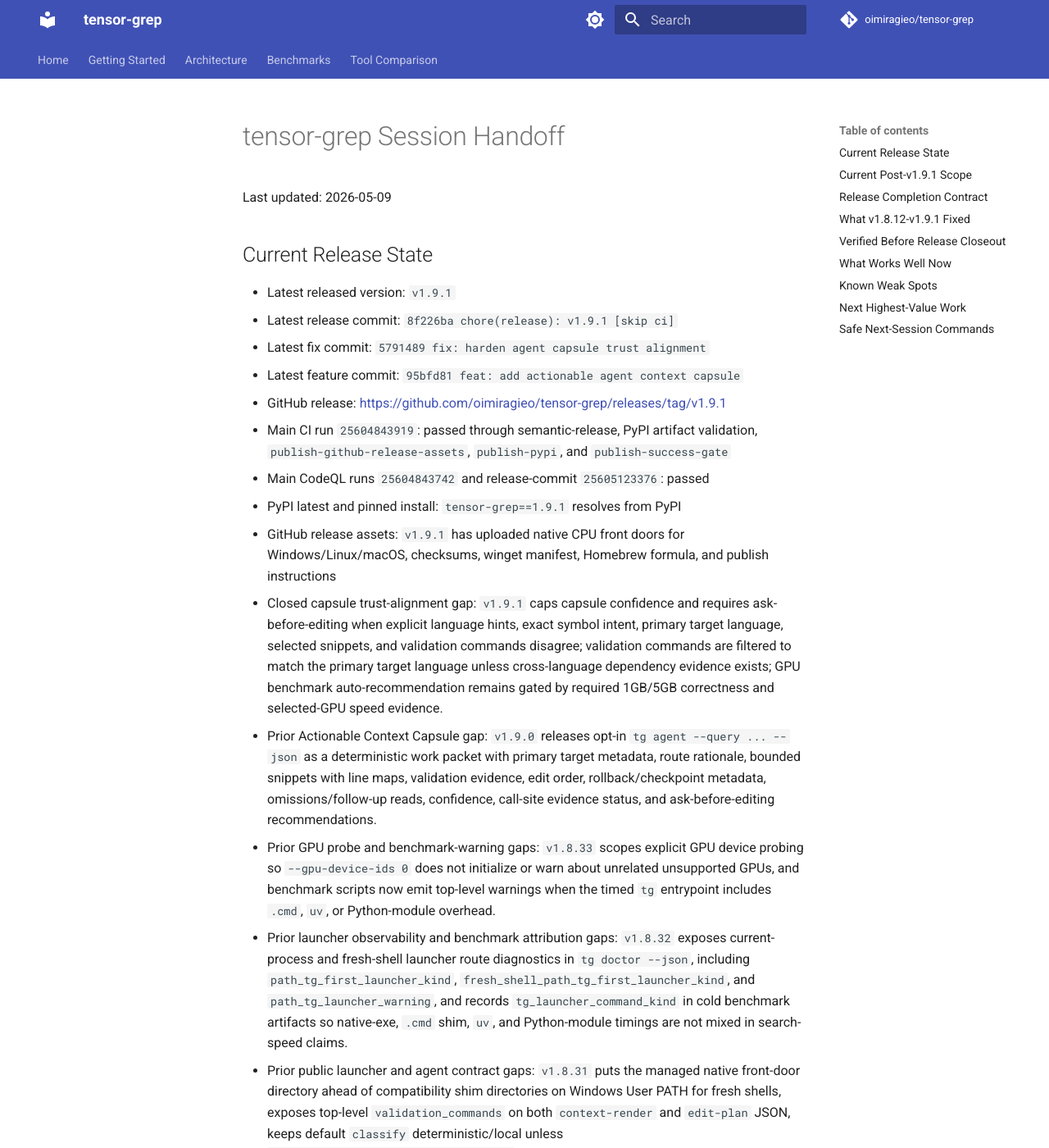
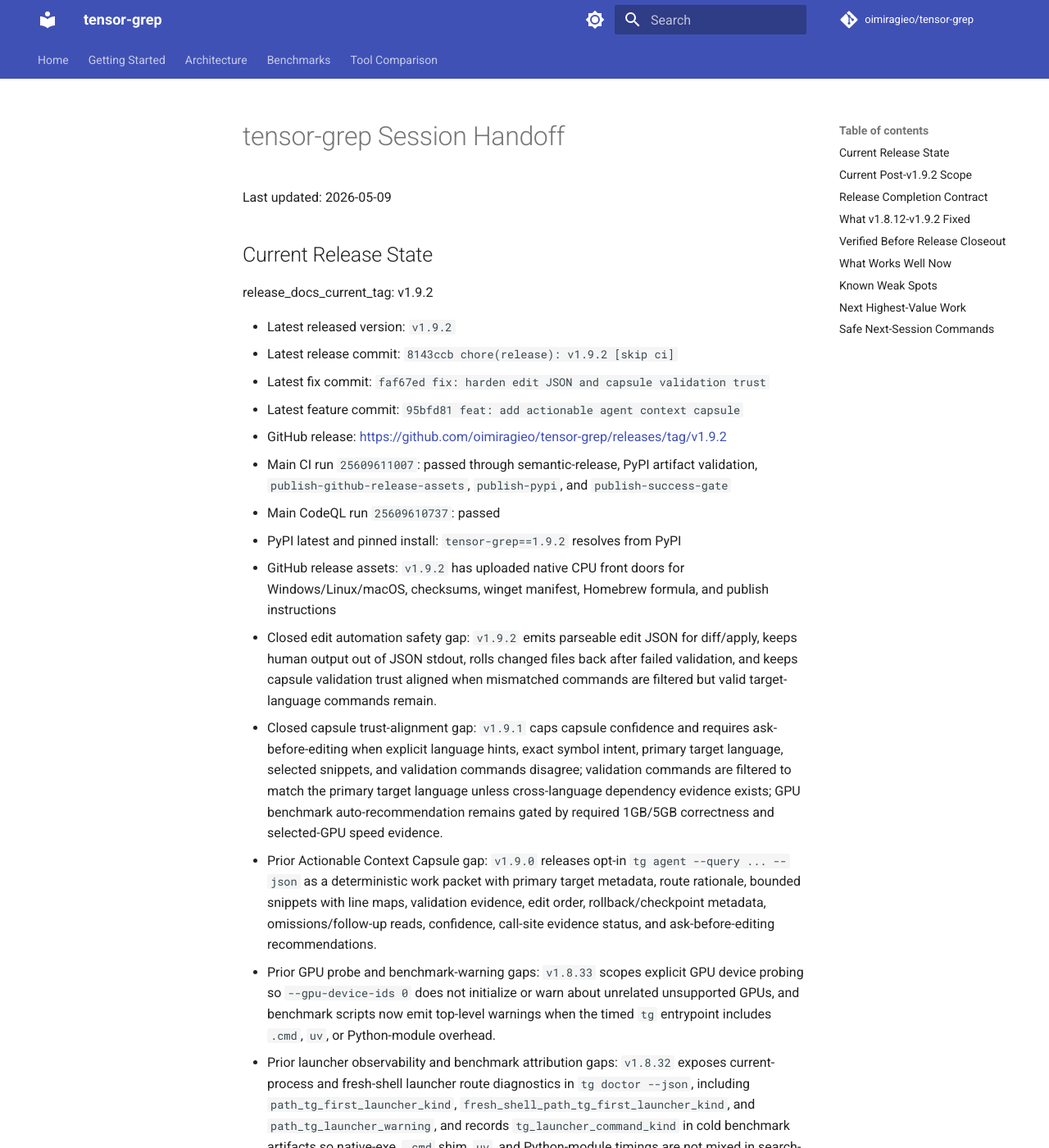
Before and after one commit to oimiragieo/tensor-grep, an MkDocs documentation site: the page built from docs/SESSION_HANDOFF.md, in a window 1280 px wide and 1400 px high. Shown: the whole window at 82% size. Built offline with MkDocs 1.6.1 and Material for MkDocs 9.7.7, drawn with Linux system fonts in a browser that asks for light colours; comment, search, counter and statistics services are not loaded; some of the changed text lies outside the part shown.

Commit message:
fix: harden agent ranking docs and validation quoting

```diff
--- a/docs/SESSION_HANDOFF.md
+++ b/docs/SESSION_HANDOFF.md
@@ -4,15 +4,18 @@
 
 ## Current Release State
 
-- Latest released version: `v1.9.1`
-- Latest release commit: `8f226ba chore(release): v1.9.1 [skip ci]`
-- Latest fix commit: `5791489 fix: harden agent capsule trust alignment`
+release_docs_current_tag: v1.9.2
+
+- Latest released version: `v1.9.2`
+- Latest release commit: `8143ccb chore(release): v1.9.2 [skip ci]`
+- Latest fix commit: `faf67ed fix: harden edit JSON and capsule validation trust`
 - Latest feature commit: `95bfd81 feat: add actionable agent context capsule`
-- GitHub release: <https://github.com/oimiragieo/tensor-grep/releases/tag/v1.9.1>
-- Main CI run `25604843919`: passed through semantic-release, PyPI artifact validation, `publish-github-release-assets`, `publish-pypi`, and `publish-success-gate`
-- Main CodeQL runs `25604843742` and release-commit `25605123376`: passed
-- PyPI latest and pinned install: `tensor-grep==1.9.1` resolves from PyPI
-- GitHub release assets: `v1.9.1` has uploaded native CPU front doors for Windows/Linux/macOS, checksums, winget manifest, Homebrew formula, and publish instructions
+- GitHub release: <https://github.com/oimiragieo/tensor-grep/releases/tag/v1.9.2>
+- Main CI run `25609611007`: passed through semantic-release, PyPI artifact validation, `publish-github-release-assets`, `publish-pypi`, and `publish-success-gate`
+- Main CodeQL run `25609610737`: passed
+- PyPI latest and pinned install: `tensor-grep==1.9.2` resolves from PyPI
+- GitHub release assets: `v1.9.2` has uploaded native CPU front doors for Windows/Linux/macOS, checksums, winget manifest, Homebrew formula, and publish instructions
+- Closed edit automation safety gap: `v1.9.2` emits parseable edit JSON for diff/apply, keeps human output out of JSON stdout, rolls changed files back after failed validation, and keeps capsule validation trust aligned when mismatched commands are filtered but valid target-language commands remain.
 - Closed capsule trust-alignment gap: `v1.9.1` caps capsule confidence and requires ask-before-editing when explicit language hints, exact symbol intent, primary target language, selected snippets, and validation commands disagree; validation commands are filtered to match the primary target language unless cross-language dependency evidence exists; GPU benchmark auto-recommendation remains gated by required 1GB/5GB correctness and selected-GPU speed evidence.
 - Prior Actionable Context Capsule gap: `v1.9.0` releases opt-in `tg agent --query ... --json` as a deterministic work packet with primary target metadata, route rationale, bounded snippets with line maps, validation evidence, edit order, rollback/checkpoint metadata, omissions/follow-up reads, confidence, call-site evidence status, and ask-before-editing recommendations.
 - Prior GPU probe and benchmark-warning gaps: `v1.8.33` scopes explicit GPU device probing so `--gpu-device-ids 0` does not initialize or warn about unrelated unsupported GPUs, and benchmark scripts now emit top-level warnings when the timed `tg` entrypoint includes `.cmd`, `uv`, or Python-module overhead.
@@ -20,9 +23,9 @@
 - Prior public launcher and agent contract gaps: `v1.8.31` puts the managed native front-door directory ahead of compatibility shim directories on Windows User PATH for fresh shells, exposes top-level `validation_commands` on both `context-render` and `edit-plan` JSON, keeps default `classify` deterministic/local unless `TENSOR_GREP_CLASSIFY_PROVIDER=cybert` opts into CyBERT/Triton, and extends GPU benchmark scale/correctness gates to 1GB/5GB rows.
 - Prior Windows `.cmd` quoted-pattern gap: `v1.8.30` preserves quoted multi-word no-match patterns from `cmd.exe`, direct `tg.cmd`, and Python `subprocess.run([...])` instead of splitting them into shorter false-positive searches plus bogus paths.
 - Prior native-front-door CLI parity gap: `v1.8.29` accepts or intentionally sidecar-routes `tg search --files`, `tg search --multiline` / `-U`, `tg search --null`, `tg run -r`, and `tg classify --format json`; `classify` falls back before expensive provider/model setup when unavailable; and the GPU benchmark harness treats no-match as a valid comparator outcome.
-- Public update dogfood: `tg update` from `v1.9.0` installed sidecar `tensor-grep==1.9.1`, refreshed `~/.tensor-grep/bin/tg.exe`, and verified `tg 1.9.1`. `tg --version`, `cmd /c tg --version`, `pwsh -NoProfile -Command "tg --version"`, WSL `tg --version`, Git Bash `tg --version`, and direct `C:\Users\oimir\.tensor-grep\bin\tg.exe --version` report `tg 1.9.1`.
+- Public update dogfood: `tg update` from `v1.9.1` installed sidecar `tensor-grep==1.9.2`, refreshed `~/.tensor-grep/bin/tg.exe`, and verified `tg 1.9.2`. `tg --version`, `cmd /c tg --version`, `pwsh -NoProfile -Command "tg --version"`, WSL `tg --version`, Git Bash `tg --version`, and direct `C:\Users\oimir\.tensor-grep\bin\tg.exe --version` report `tg 1.9.2`.
 - Prior public installer dogfood: rerunning `scripts/install.ps1` for `v1.8.31` put `C:\Users\oimir\.tensor-grep\bin` ahead of compatibility shim directories on User PATH. A simulated fresh shell resolves `C:\Users\oimir\.tensor-grep\bin\tg.exe` before `C:\Users\oimir\bin\tg.cmd`.
-- Public doctor dogfood: `tg doctor --json` reports `version = 1.9.1`, `rust_binary_version_status = matches`, `search_acceleration_backend = standalone-native-tg`, `path_tg_first_launcher_kind = cmd-shim`, `fresh_shell_path_tg_first_launcher_kind = managed-native`, `fresh_shell_path_tg_first_version_matches = true`, and `path_tg_launcher_warning` when the current process still resolves the compatibility shim before the managed native front door.
+- Public doctor dogfood: `tg doctor --json` reports `version = 1.9.2`, `rust_binary_version_status = matches`, `search_acceleration_backend = standalone-native-tg`, `path_tg_first_launcher_kind = cmd-shim`, `fresh_shell_path_tg_first_launcher_kind = managed-native`, `fresh_shell_path_tg_first_version_matches = true`, and `path_tg_launcher_warning` when the current process still resolves the compatibility shim before the managed native front door.
 - Public capsule dogfood: `tg agent src/tensor_grep/cli --query "agent context capsule" --json --max-tokens 300 --max-files 2 --max-sources 2` returned a capsule with primary target, route rationale, snippets, omitted primary follow-up reads, confidence downgrade, rollback command/argv, and ask-before-editing metadata.
 - Public `v1.9.0` dogfood follow-up found that ambiguous mixed-language invoice-tax capsule queries could be overconfident and pair a TypeScript primary target with pytest validation. `v1.9.1` adds mixed-language capsule regressions, shared `validation_alignment`, confidence caps for query-language/target-language conflicts, and GPU benchmark recommendation gates.
 - Public native CLI dogfood: installed `tg 1.8.32` accepted `tg search --multiline`, `tg search -U`, `tg search --files`, `tg search --null`, `tg run -r`, and `tg classify --format json`.
@@ -31,15 +34,16 @@
 - Fast agent-readiness dogfood before PR #72: `python scripts/agent_readiness.py --output artifacts/agent_readiness_launcher_observability.json` passed all checks, including public version probes, `public-windows-launcher-quoted-patterns`, repo doctor, context consistency, deterministic rg parity edges, generated-root guardrails, AST smoke, MCP context-render smoke, and docs claim hygiene.
 - Repo-dev dogfood: stale in-tree standalone binaries remain skipped unless explicitly pinned with `TG_NATIVE_TG_BINARY` or `TG_MCP_TG_BINARY`.
 
-## Current Post-v1.9.1 Scope
+## Current Post-v1.9.2 Scope
 
-Current release branch is closed. Use a new branch from `origin/main` for follow-up work. The latest fix release is PR #78 `fix: harden agent capsule trust alignment` at `5791489`; main CI run `25604843919` and CodeQL runs `25604843742` / `25605123376` passed, and semantic-release released `v1.9.1`.
+Current release branch is closed. Use a new branch from `origin/main` for follow-up work. The latest fix release is PR #80 `fix: harden edit JSON and capsule validation trust` at `faf67ed`; main CI run `25609611007` and CodeQL run `25609610737` passed, and semantic-release released `v1.9.2`.
 
 The public Windows `.cmd` bridge quoted multi-word no-match follow-up shipped in `v1.8.30`. The Windows native-first PATH, agent JSON validation-command, local default classify, and GPU scale benchmark follow-ups shipped in `v1.8.31`. The launcher-route observability and benchmark launcher-attribution follow-up shipped in `v1.8.32`. The explicit GPU probe scoping and benchmark launcher warning follow-up shipped in `v1.8.33`. The Actionable Context Capsule v1 shipped in `v1.9.0`; mixed-language capsule trust alignment and GPU recommendation hygiene shipped in `v1.9.1`.
 
-Active post-`v1.9.1` implementation scope:
+Active post-`v1.9.2` implementation scope:
 
-- Harden `tg agent` / Actionable Context Capsule ranking, token economy, follow-up reads, call-site evidence, and workflow benchmarks without changing raw `--format rg`, `--json`, or `--ndjson` semantics.
+- Harden `tg agent` / Actionable Context Capsule ranking, explicit language/file-name intent weighting, token economy, follow-up reads, call-site evidence, and workflow benchmarks without changing raw `--format rg`, `--json`, or `--ndjson` semantics.
+- Keep edit validation command parsing argv-safe for quoted Windows paths with spaces.
 - Preserve mixed-language capsule trust: explicit query language hints, exact symbol intent, primary target language, selected snippets, and validation commands must agree or `confidence.overall` / `primary_target.confidence` must be capped and `ask_user_before_editing.required` must become true.
 - Keep validation hints aligned with the selected primary target language unless verified cross-language dependency evidence exists. `validation_alignment` should report filtered mismatches so a TypeScript target is not silently paired with pytest-only validation.
 - Keep Windows managed installer/update dogfood checking both the update path and a fresh-shell PATH environment; existing parent shells may keep old PATH until restarted.
@@ -81,7 +85,7 @@
 
 For docs/test/chore-only work, use a non-release PR title, wait for PR CI, and merge only when requested or clearly required. After merge, main CI should pass, but semantic-release should skip release publishing.
 
-## What v1.8.12-v1.9.1 Fixed
+## What v1.8.12-v1.9.2 Fixed
 
 - Windows `--files-with-matches` no longer expands huge candidate file lists into the ripgrep subprocess argv, avoiding `WinError 206`.
 - No-path `--files-with-matches` now preserves raw rg-style paths such as `AGENTS.md` instead of emitting `.\AGENTS.md`.
@@ -126,6 +130,7 @@
 - The `v1.8.33` release scopes explicit GPU device probing to requested CUDA ordinals and makes benchmark scripts warn when timed entrypoints include `.cmd`, `uv`, or Python-module overhead. It is release correctness/observability, not a GPU speed claim.
 - The `v1.9.0` release adds `tg agent` / Actionable Context Capsule as an opt-in agent work packet with primary target metadata, route rationale, bounded snippets with line maps, validation evidence, edit order, rollback/checkpoint metadata, omission counts, confidence, and ask-before-editing guidance. It is token-economy/context orchestration, not a mutation of raw rg/json/ndjson output.
 - The `v1.9.1` release hardens mixed-language capsule confidence/validation alignment, filters incompatible validation commands unless cross-language evidence exists, and keeps GPU auto-recommendation false unless the required 1GB/5GB correctness and selected-GPU speed gates pass.
+- The `v1.9.2` release hardens edit JSON and rollback safety, keeps validation-failure apply output parseable, and avoids over-downgrading capsules when filtered cross-language commands still leave aligned validation evidence.
 
 ## Verified Before Release Closeout
 
@@ -147,6 +152,7 @@
 - PR #74 `fix: scope GPU probing and benchmark launcher warnings`: merged and released as `v1.8.33`
 - PR #76 `feat: add actionable agent context capsule`: merged and released as `v1.9.0`
 - PR #78 `fix: harden agent capsule trust alignment`: merged and released as `v1.9.1`
+- PR #80 `fix: harden edit JSON and capsule validation trust`: merged and released as `v1.9.2`
 - `uv run pytest tests/unit/test_install_scripts.py -q`: `18 passed` on the LF-shim fix branch
 - `uv run pytest tests/unit/test_cli_bootstrap.py tests/unit/test_cli_modes.py tests/unit/test_public_docs_governance.py -q`: `287 passed` on the CLI polish branch
 - PowerShell parser checks for `scripts/install.ps1` under both `pwsh` and Windows PowerShell: passed
--- a/pyproject.toml
+++ b/pyproject.toml
@@ -164,4 +164,10 @@
     "scripts/tensor-grep.rb:TENSOR_GREP_VERSION",
     "scripts/oimiragieo.tensor-grep.yaml:PackageVersion",
     "scripts/oimiragieo.tensor-grep.yaml:InstallerUrl",
+    "AGENTS.md:release_docs_current_tag:tf",
+    "README.md:release_docs_current_tag:tf",
+    "SKILL.md:release_docs_current_tag:tf",
+    "docs/SESSION_HANDOFF.md:release_docs_current_tag:tf",
+    "docs/CONTINUATION_PLAN.md:release_docs_current_tag:tf",
+    "docs/CONTRACTS.md:release_docs_current_tag:tf",
 ]
```
Also changed, not shown: AGENTS.md (+12 -9 lines), README.md (+23 -12 lines), SKILL.md (+11 -8 lines), docs/CONTINUATION_PLAN.md (+10 -8 lines), docs/CONTRACTS.md (+3 -1 lines), 9 other files.
